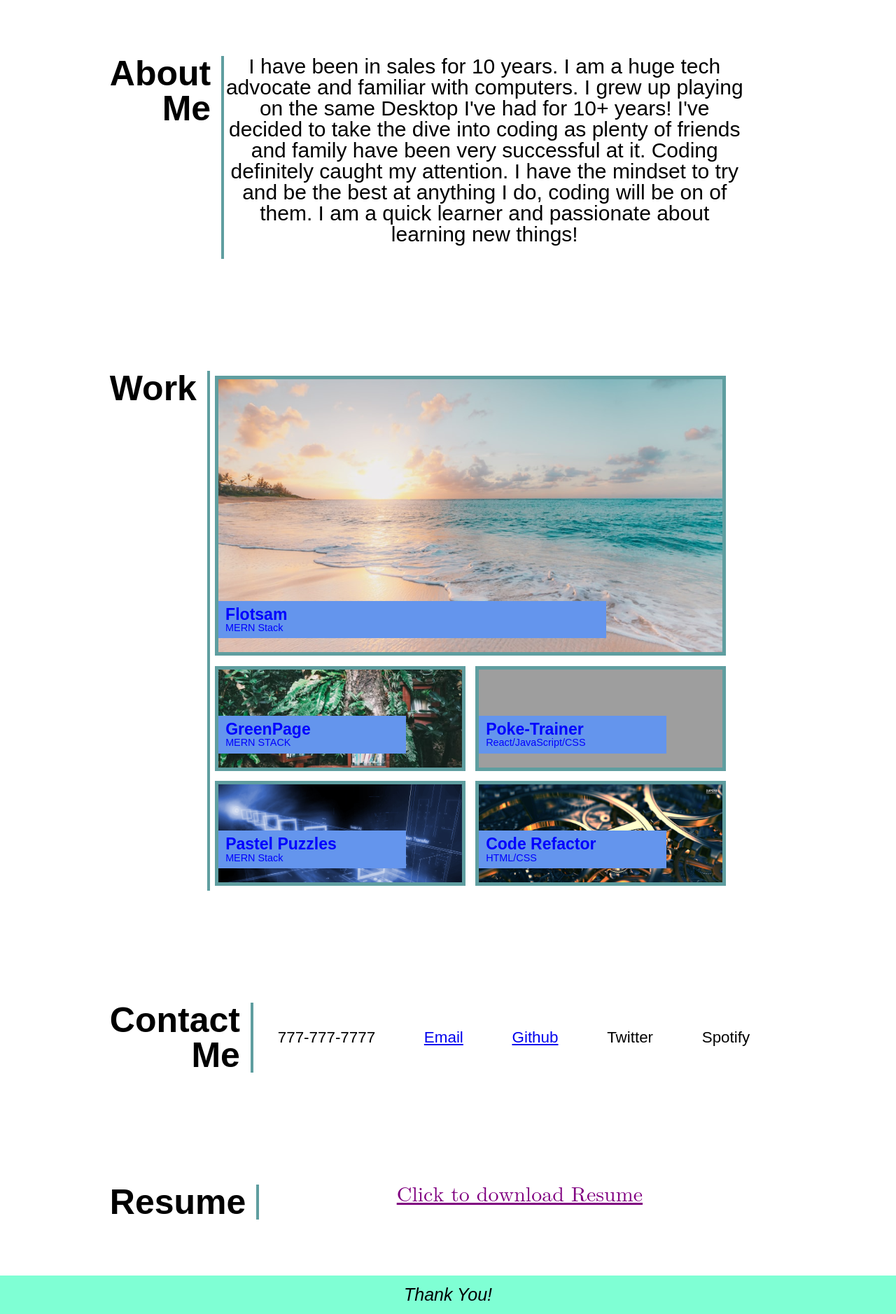
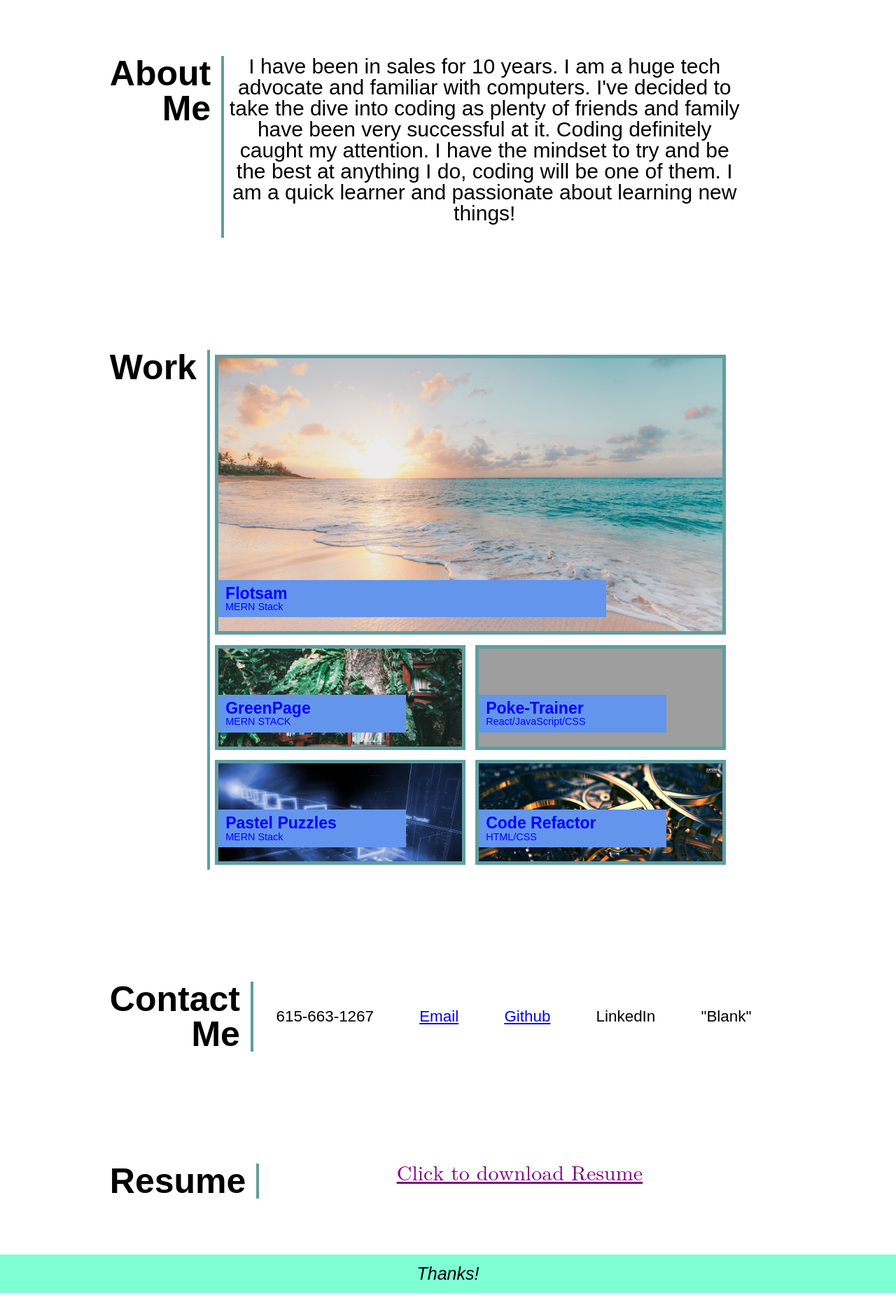
Before and after one commit to TojiCodes/Portfolio, a plain HTML site: page index.html in a window 1280 px wide. Shown: the part 305-2183 px from the top of the page at 70% size. After the commit the page ends 2153 px from the top, so only its background shows below. Drawn offline with Linux system fonts and the light colour scheme; grey boxes are pictures that could not be loaded.

Commit message:
updated some more

```diff
--- a/index.html
+++ b/index.html
@@ -31,7 +31,7 @@
             <h2>About Me</h2>
             <div>
                 <p>
-                    I have been in sales for 10 years. I am a huge tech advocate and familiar with computers. I grew up playing on the same Desktop I've had for 10+ years! I've decided to take the dive into coding as plenty of friends and family have been very successful at it. Coding definitely caught my attention. I have the mindset to try and be the best at anything I do, coding will be on of them. I am a quick learner and passionate about learning new things!
+                    I have been in sales for 10 years. I am a huge tech advocate and familiar with computers. I've decided to take the dive into coding as plenty of friends and family have been very successful at it. Coding definitely caught my attention. I have the mindset to try and be the best at anything I do, coding will be one of them. I am a quick learner and passionate about learning new things!
                 </p>
             </div>
         </section>
@@ -79,11 +79,11 @@
             <h2>Contact Me</h2>
             <div>
                 <ul>
-                    <li> 777-777-7777</li>
-                    <li><a href="mailto:garbage@yahoo.com">Email</a></li>
-                    <li><a href="https://github.com/TojiCodes/Portfolio" target="_blank">Github</a></li>
-                    <li>Twitter</li>
-                    <li>Spotify</li>
+                    <li>615-663-1267</li>
+                    <li><a href="mailto:tojicodes@gmail.com">Email</a></li>
+                    <li><a href="https://github.com/TojiCodes" target="_blank">Github</a></li>
+                    <li>LinkedIn</li>
+                    <li>"Blank"</li>
                 </ul>
             </div>
         </section>
@@ -95,7 +95,7 @@
         </section>
     </main>
 
-    <footer>Thank You!</footer>
+    <footer>Thanks!</footer>
 
 </body>
 
```
